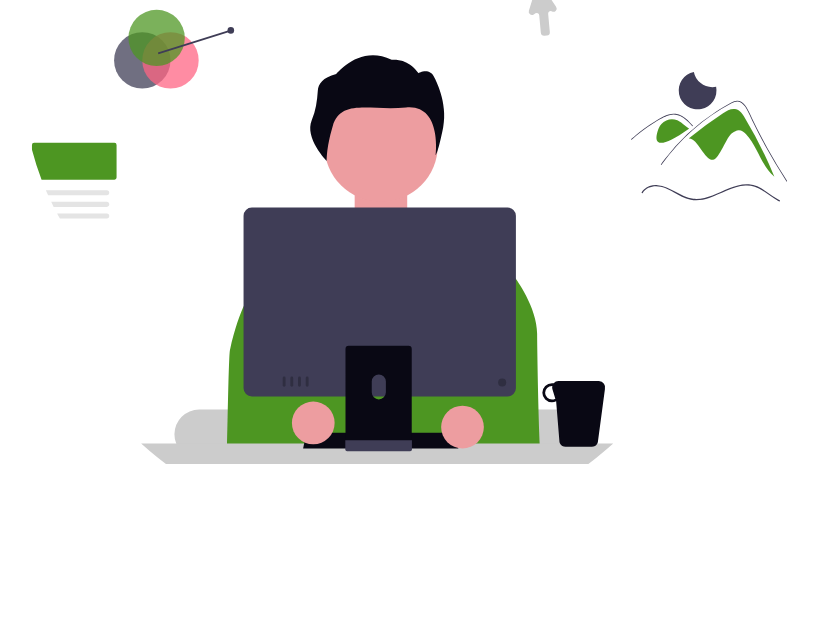
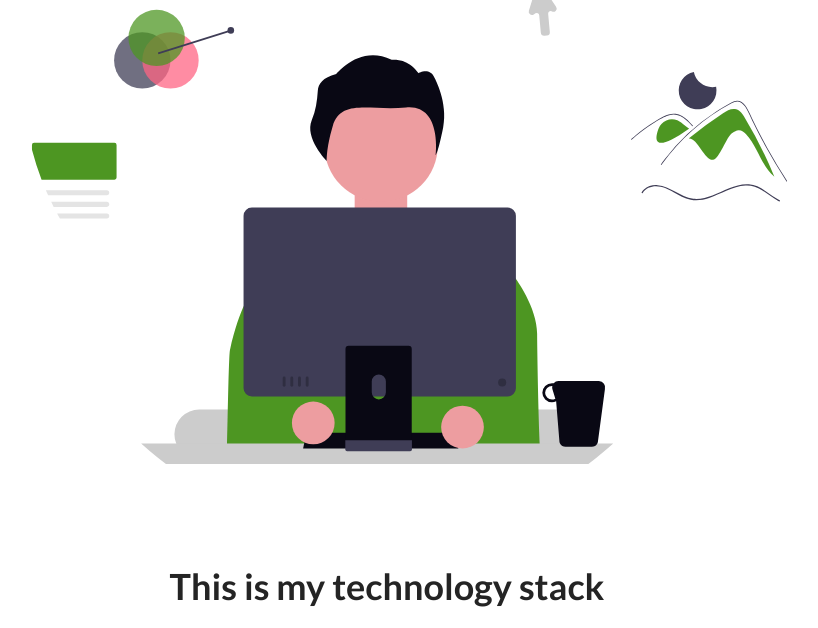
Before and after one commit to ElfBoiii/E-Portfolio, a plain HTML site: page index.html in a window 1280 px wide. Shown: the part 560-1188 px from the top of the page, without its empty margins (253-1071 px from the left). Before the commit the page ends 1124 px from the top, so only its background shows below. Drawn offline with Linux system fonts and the light colour scheme.

Commit message:
beginning of code for tech stack

```diff
--- a/index.html
+++ b/index.html
@@ -63,5 +63,19 @@
         </div>
       </div>
     </section>
+    <section id="languages">
+        <div class="container">
+            <div class="row">
+                <h1 class="section_title">This is my technology stack</h1>
+                <div class="language_list">
+                    <div class="language">
+                        <figure class="language_img-wrapper">
+                            <img src="" alt="" class="language_img">
+                        </figure>
+                    </div>
+                </div>
+            </div>
+        </div>
+    </section>
   </body>
 </html>
```
